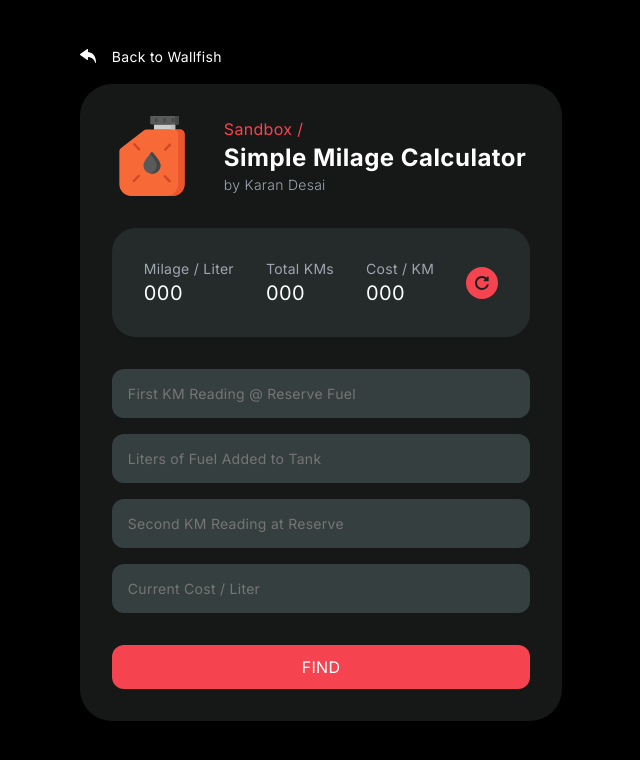
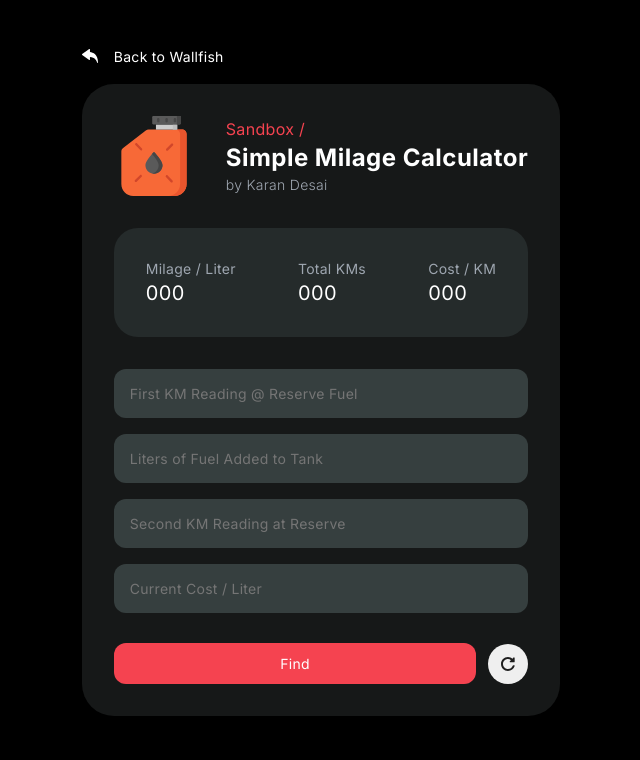
Before and after one commit to wallfish/FuelManagerPlus, a plain HTML site: page index.html in a window 1280 px wide. Shown: the whole page, without its empty margins (319-959 px from the left). Drawn offline with Linux system fonts and the light colour scheme.

Commit message:
Small changes

```diff
--- a/index.html
+++ b/index.html
@@ -69,28 +69,25 @@
                             000
                         </div>
                     </div>
-                    <div class="reset_btn">
-                        <button>
+                </div>
+
+                <form class="input_wrappers">
+                    <input class="fuel_details" id="entry1" type="text" placeholder="First KM Reading @ Reserve Fuel">
+                    <div class="feedback"></div>
+                    <input class="fuel_details" id="entry2" type="text" placeholder="Liters of Fuel Added to Tank">
+                    <input class="fuel_details" id="entry3" type="text" placeholder="Second KM Reading at Reserve">
+                    <input class="fuel_details" id="entry4" type="text" placeholder="Current Cost / Liter">
+                    <div class="ctas">
+                        <input class="find_button"  id="find_button" type="submit" value="Find">
+                        <button class="reset_btn"  id="reset"type="reset">
                             <img src="asset/refresh-arrow.svg" alt="" width="16px" height="16px">
                         </button>
                     </div>
-                </div>
-
-                <div class="input_wrappers">
-                    <input name="fuel_details" type="text" placeholder="First KM Reading @ Reserve Fuel">
-                    <input name="fuel_details" type="text" placeholder="Liters of Fuel Added to Tank">
-                    <input name="fuel_details" type="text" placeholder="Second KM Reading at Reserve">
-                    <input name="fuel_details" type="text" placeholder="Current Cost / Liter">
-                </div>
-                <div class="button_wrapper">
-                    <button type="button">
-                        FIND
-                    </button>
-                </div>
+                    </div>
+                </form>
             </div>
         </div>
     </div>
-
     <script src="scripts.js"></script>
 </body>
 </html>
--- a/scripts.js
+++ b/scripts.js
@@ -10,9 +10,17 @@
 //     };
 // });
 
+// buttonEvent.addEventListener('focus', () => {
+//     console.log('click event occured fish!');
+// });
 
 
-const buttonEvent = document.querySelectorAll('input');
+
+// --------------------------------------
+// Style for focus inputs
+// --------------------------------------
+
+const buttonEvent = document.querySelectorAll('.fuel_details');
 
 console.log(buttonEvent);
 
@@ -23,18 +31,37 @@ buttonEvent.forEach (input => {
     })
 });
 
-
 buttonEvent.forEach (input => {
     if (input.addEventListener('focusout',() => {
         input.classList.remove('focus');
                 }
             )
         );
+});
 
+// --------------------------------------
+// Prevent refresh & store value of inputs
+// --------------------------------------
+const form = document.querySelector('.input_wrappers');
+
+const feedback = document.querySelector('.feedback')
+
+form.addEventListener('submit', formEvent => {
+    formEvent.preventDefault();
+
+    // RegEx
+
+    const entryField = form.entry1.value;
+    const entryPattern = /^[0-9]{2,7}$/;
+
+    if (entryPattern.test(entryField)) {
+        // feedback good
+    } else {
+        // feedback bad
+        feedback.textContent='Not correct data';
+        feedback.style.color = "red";
+    }
+
+    console.log();
 
 });
-
-
-// buttonEvent.addEventListener('focus', () => {
-//     console.log('click event occured fish!');
-// });
--- a/style.css
+++ b/style.css
@@ -144,14 +144,18 @@ h4 {
     align-items: center;
 }
 
-.reset_btn button {
+.reset_btn {
     display: flex;
     padding: 0px;
     border-radius: 360px;
-    width: 32px;
-    height: 32px;
+    width: 40px;
+    height: 40px;
     justify-content: center;
     align-items: center;
+    border: none;
+    cursor: pointer;
+    flex-shrink: 0;
+
 }
 
 input {
@@ -167,7 +171,25 @@ input {
     border-width: 0px;
 }
 
-button {
+.feedback {
+    display: flex;
+    position: relative;
+    top: -10px;
+    font-size: 14px;
+    color: #F54350;
+    margin-bottom: -16px;
+}
+
+.ctas {
+    display:flex;
+    flex-direction: row;
+    align-items: center;
+    gap: 12px;
+    margin-top: 14px;
+}
+
+.find_button {
+    display: flex;
     color: white;
     background-color: #F54350;
     border: none;
@@ -176,6 +198,7 @@ button {
     width: 100%;
     cursor: pointer;
     border-color: #000000;
+    text-align: center;
 }
 
 
@@ -186,6 +209,5 @@ button {
 }
 
 @keyframes fontIncrease {
-
     100% {color: #fff;}
 }
```
